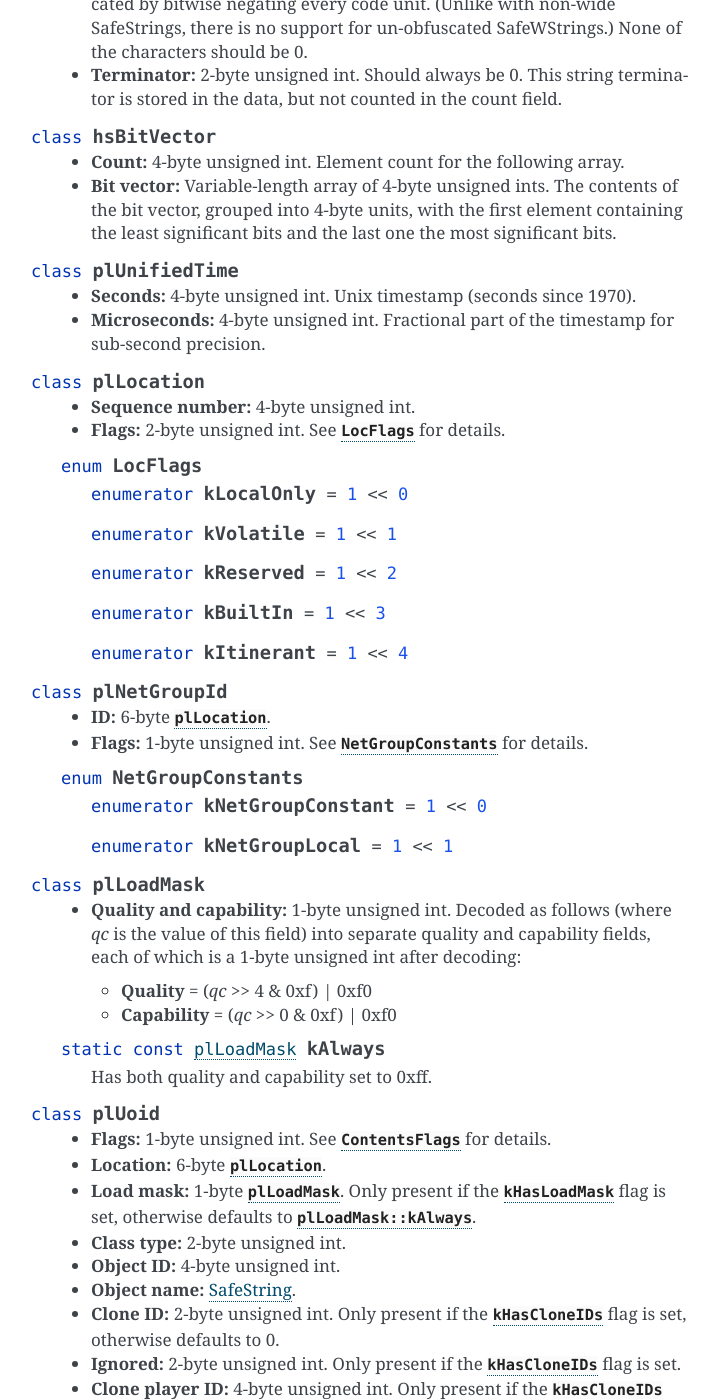
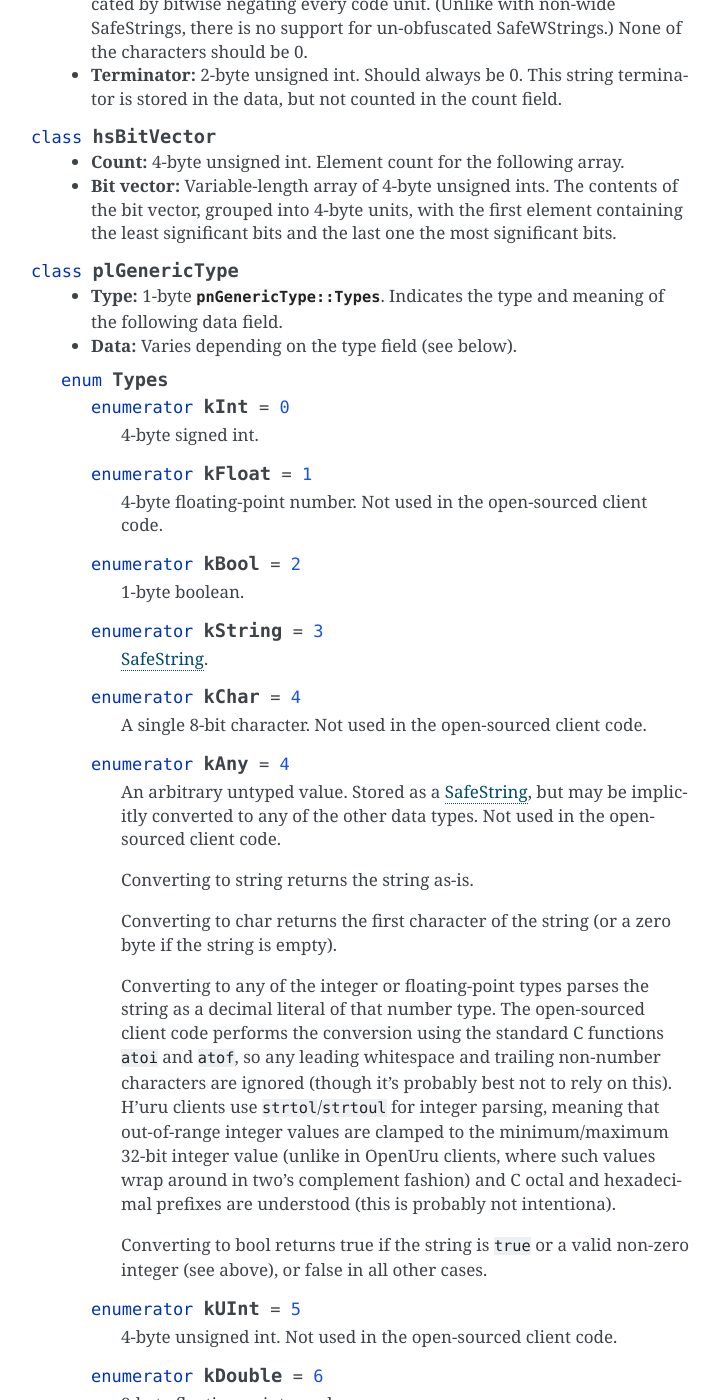
Before and after one commit to dgelessus/NAGUS, a Sphinx documentation site: the page built from docs/uru/game_server.rst, in a window 1280 px wide and 1400 px high, scrolled down 4096 px. Shown: the whole window, without its empty margins (389-1108 px from the left). Built offline with Sphinx 7.4.7, drawn with Linux system fonts in a browser that asks for light colours; some of the changed text lies outside the part shown.

Commit message:
Document and begin handling plNetMsgTestAndSet

```diff
--- a/docs/uru/game_server.rst
+++ b/docs/uru/game_server.rst
@@ -242,6 +242,79 @@
     grouped into 4-byte units,
     with the first element containing the least significant bits
     and the last one the most significant bits.
+
+.. cpp:class:: plGenericType
+
+  * **Type:** 1-byte :cpp:enum:`pnGenericType::Types`.
+    Indicates the type and meaning of the following data field.
+  * **Data:** Varies depending on the type field
+    (see below).
+
+  .. cpp:enum:: Types
+
+    .. cpp:enumerator:: kInt = 0
+
+      4-byte signed int.
+
+    .. cpp:enumerator:: kFloat = 1
+
+      4-byte floating-point number.
+      Not used in the open-sourced client code.
+
+    .. cpp:enumerator:: kBool = 2
+
+      1-byte boolean.
+
+    .. cpp:enumerator:: kString = 3
+
+      :ref:`SafeString <safe_string>`.
+
+    .. cpp:enumerator:: kChar = 4
+
+      A single 8-bit character.
+      Not used in the open-sourced client code.
+
+    .. cpp:enumerator:: kAny = 4
+
+      An arbitrary untyped value.
+      Stored as a :ref:`SafeString <safe_string>`,
+      but may be implicitly converted to any of the other data types.
+      Not used in the open-sourced client code.
+
+      Converting to string returns the string as-is.
+
+      Converting to char returns the first character of the string
+      (or a zero byte if the string is empty).
+
+      Converting to any of the integer or floating-point types
+      parses the string as a decimal literal of that number type.
+      The open-sourced client code performs the conversion using the standard C functions ``atoi`` and ``atof``,
+      so any leading whitespace and trailing non-number characters are ignored
+      (though it's probably best not to rely on this).
+      H'uru clients use ``strtol``/``strtoul`` for integer parsing,
+      meaning that out-of-range integer values are clamped to the minimum/maximum 32-bit integer value
+      (unlike in OpenUru clients,
+      where such values wrap around in two's complement fashion)
+      and C octal and hexadecimal prefixes are understood
+      (this is probably not intentiona).
+
+      Converting to bool returns true if the string is ``true`` or a valid non-zero integer (see above),
+      or false in all other cases.
+
+    .. cpp:enumerator:: kUInt = 5
+
+      4-byte unsigned int.
+      Not used in the open-sourced client code.
+
+    .. cpp:enumerator:: kDouble = 6
+
+      8-byte floating-point number.
+
+    .. cpp:enumerator:: kNone = 255
+
+      No value.
+      "Stored" as 0 bytes of data.
+      Not used in the open-sourced client code.
 
 .. cpp:class:: plUnifiedTime
 
@@ -789,6 +862,28 @@
   * **Header:** :cpp:class:`plNetMsgStreamedObject`.
   * **Lock request:** 1-byte boolean.
 
+  The stream data has the following format
+  (although in practice,
+  only two specific combinations of values are used ---
+  see :cpp:class:`plNetMsgTestAndSet`):
+
+  * **State name length:** 2-byte unsigned int.
+    Byte count for the following state name field.
+  * **State name:** Variable-length byte string.
+  * **Variable count:** 4-byte signed int
+    (yes,
+    it's signed for some reason,
+    even though it can never be negative).
+    Element count for the following array of variables.
+  * **Server may delete:** 1-byte boolean.
+    Set to true if the state is being set to its default value,
+    in which case the server doesn't have to store the value anymore,
+    or set to false if the state is being set to a non-default value.
+  * **Variables:** Variable-length array of:
+
+    * **Variable name:** :ref:`SafeString <safe_string>`.
+    * **Variable value:** :cpp:class:`plGenericType`.
+
 :cpp:class:`plNetMsgTestAndSet`
 ^^^^^^^^^^^^^^^^^^^^^^^^^^^^^^^
 
@@ -797,6 +892,51 @@
   *Class index = 0x027d = 637*
 
   Identical structure to its superclass :cpp:class:`plNetMsgSharedState`.
+
+  Update a server-side shared state variable attached to an object.
+
+  In practice,
+  this is only used to implement simple mutexes.
+  Almost all fields have fixed or restricted values:
+
+  * **UOID:** Always has class type 0x004f (``plLogicModBase``).
+  * **Stream data:**
+
+    * **State name:** Always the string ``TrigState``.
+    * **Variable count:** Always 1.
+    * **Server may delete:** False if triggering,
+      or true if un-triggering.
+    * **Variables:**
+
+      * **Variable name:** Always the string ``Triggered``.
+      * **Variable value:**
+
+        * **Type:** Always :cpp:enumerator:`pnGenericType::Types::kBool`.
+        * **Data:** True if triggering,
+          or false if un-triggering.
+  * **Lock request:** True if triggering,
+    or false if un-triggering.
+
+  MOSS only accepts this exact structure.
+  DIRTSAND implements a full parser for the stream data
+  that accepts any state name and variables,
+  but then ignores the parsed data entirely
+  and only acts based on the lock request field.
+
+  If the lock request field is true,
+  the server tries to lock the object
+  and then replies with a :cpp:class:`plNetMsgGameMessage` containing a ``plServerReplyMsg``.
+  The reply's type field is set to ``kAffirm`` if the lock request succeeded
+  (i. e. the client now has the lock)
+  or ``kDeny`` if it failed
+  (i. e. another client already has the lock at the moment).
+
+  If the lock request field is false,
+  the server clears the client's lock on the object.
+  DIRTSAND also sends a ``plServerReplyMsg`` in this case,
+  with its type field set to ``kUnInit``.
+  MOSS doesn't send any reply at all.
+  (TODO What does Cyan's server software do?)
 
 :cpp:class:`plNetMsgSDLState`
 ^^^^^^^^^^^^^^^^^^^^^^^^^^^^^
```
Also changed, not shown: 1 other file.
